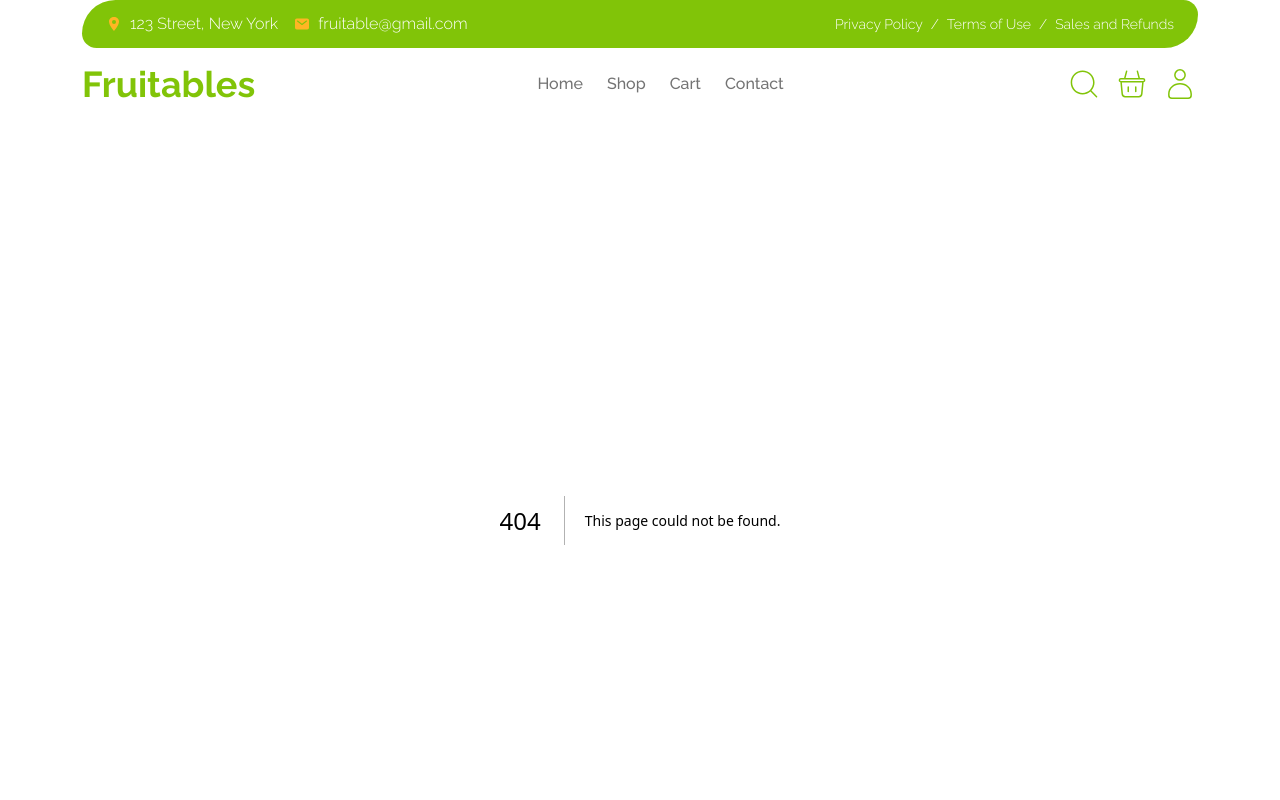
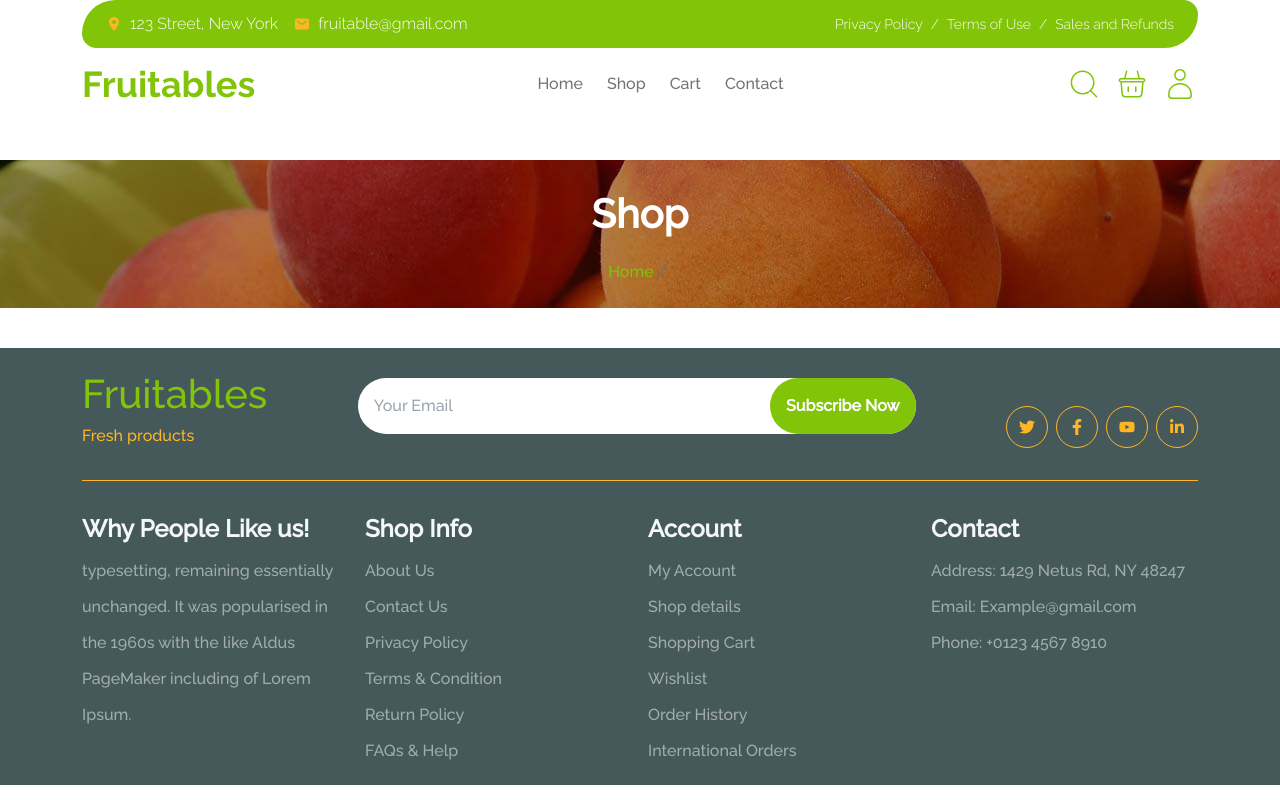
Before and after one commit to dosepehr/fruitables, a Next.js app: page /shop/1 in a window 1280 px wide. Before the commit this address had no page. Shown: the top 800 px of the page. Built offline with nearby package versions, Linux system fonts and the light colour scheme.

Commit message:
add productDetail page

```diff
--- /dev/null
+++ b/src/pages/shop/[id].tsx
@@ -0,0 +1,14 @@
+import Breadcrumb from "@/components/modules/Breadcrumb/Breadcrumb";
+import { useRouter } from "next/router";
+
+const Product = () => {
+  const router = useRouter();
+
+  return (
+    <div>
+      <Breadcrumb href="" text="" />
+    </div>
+  );
+};
+
+export default Product;
```
